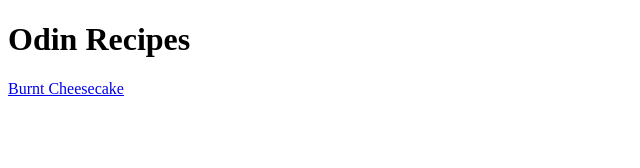
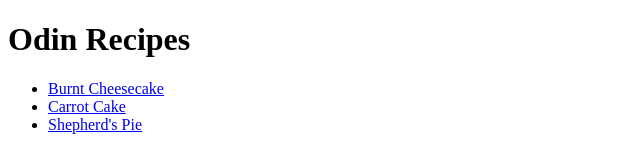
Before and after one commit to alvaro-mn/odin-recipes, a plain HTML site: page index.html in a window 1280 px wide. Shown: the whole page, without its empty margins (0-640 px from the left). Drawn offline with Linux system fonts and the light colour scheme.

Commit message:
Add other recipes to index

```diff
--- a/index.html
+++ b/index.html
@@ -1,13 +1,20 @@
 <!DOCTYPE html>
 <html lang="en">
+
 <head>
     <meta charset="UTF-8">
     <meta http-equiv="X-UA-Compatible" content="IE=edge">
     <meta name="viewport" content="width=device-width, initial-scale=1.0">
     <title>Odin Recipes</title>
 </head>
+
 <body>
     <h1>Odin Recipes</h1>
-    <a href="recipes/burnt_cheesecake.html">Burnt Cheesecake</a>
+    <ul>
+        <li><a href="recipes/burnt_cheesecake.html">Burnt Cheesecake</a></li>
+        <li><a href="recipes/carrot_cake.html">Carrot Cake</a></li>
+        <li><a href="recipes/shepherds_pie.html">Shepherd's Pie</a></li>
+    </ul>
 </body>
+
 </html>
```
